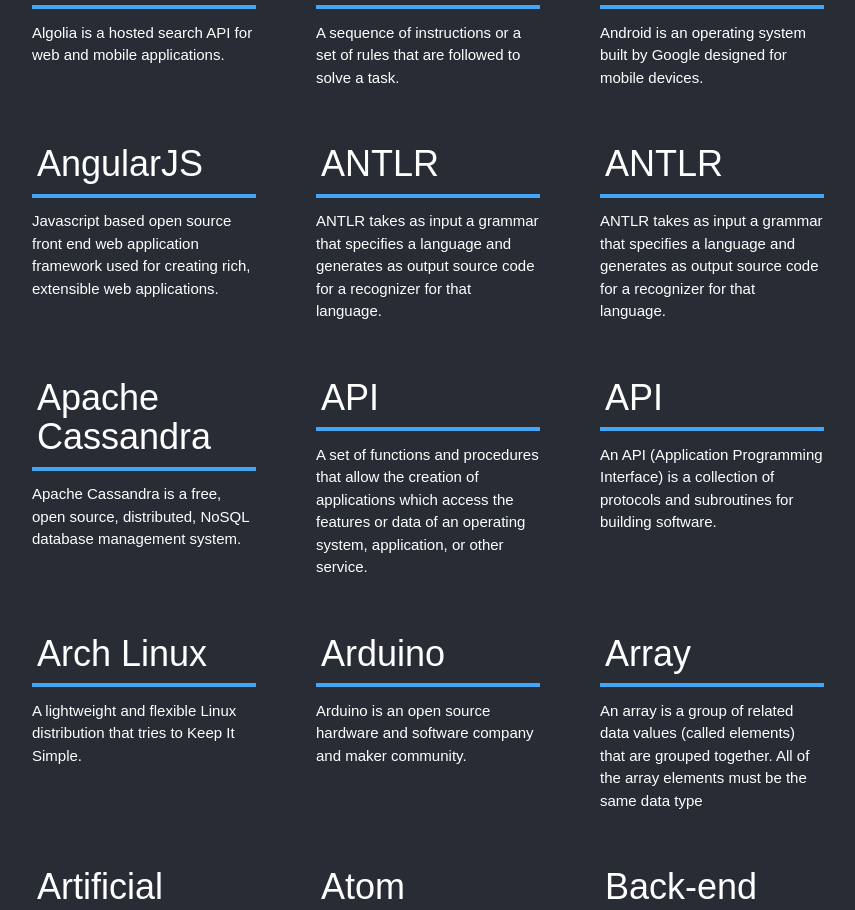
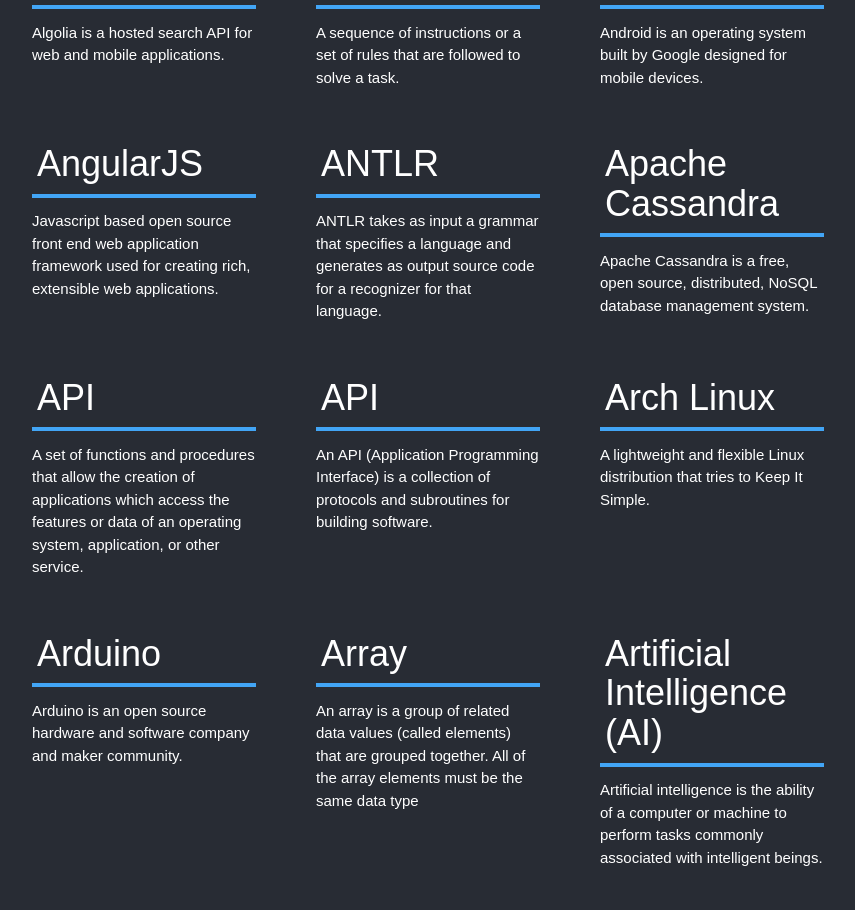
Before and after one commit to jesslark/dictionary, a React (Create React App) app: page / in a window 1280 px wide. Shown: the part 820-1730 px from the top of the page, without its empty margins (160-1015 px from the left). Built offline with nearby package versions, Linux system fonts and the light colour scheme; a web font is replaced by a local one.

Commit message:
removed duplicate

```diff
--- a/src/dictionary.js
+++ b/src/dictionary.js
@@ -22,10 +22,6 @@ export const wordList = [
   {
     "word": "Arch Linux",
     "definition": "A lightweight and flexible Linux distribution that tries to Keep It Simple."
-  },
-  {
-    "word": "ANTLR",
-    "definition": "ANTLR takes as input a grammar that specifies a language and generates as output source code for a recognizer for that language."
   },
   {
     "word": "ANTLR",
```
